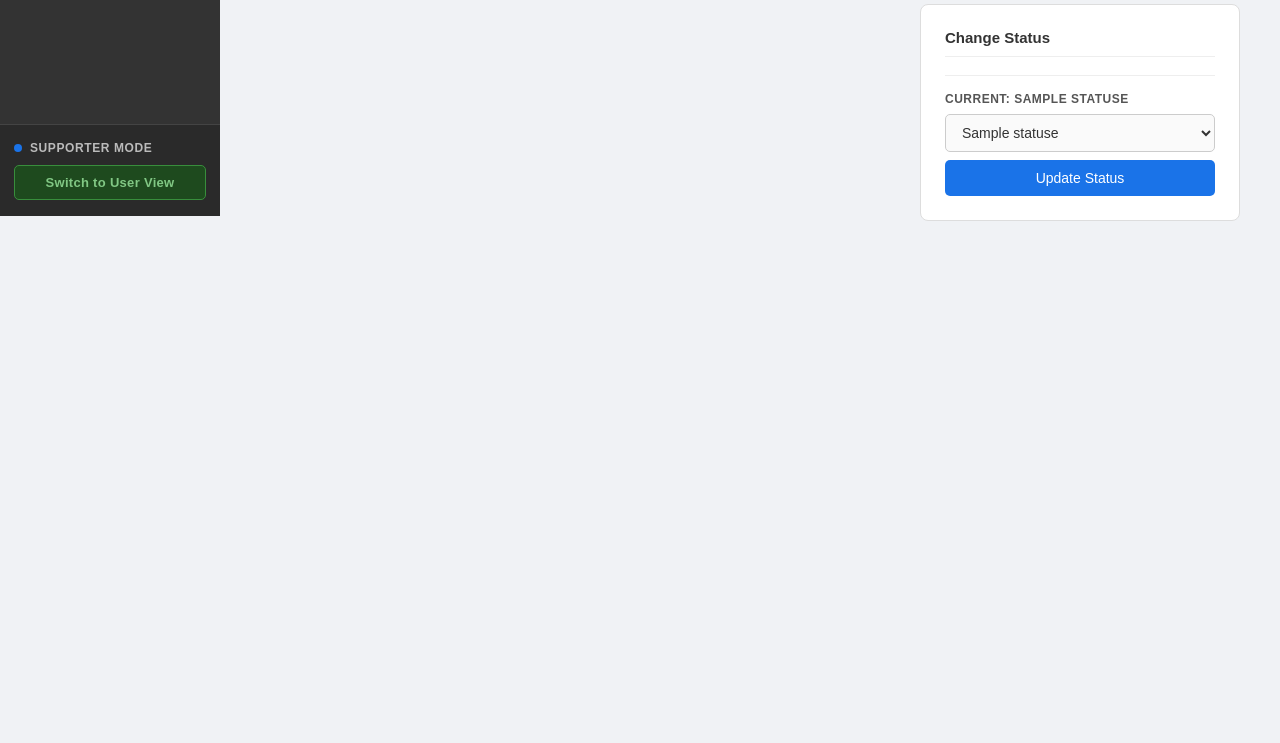
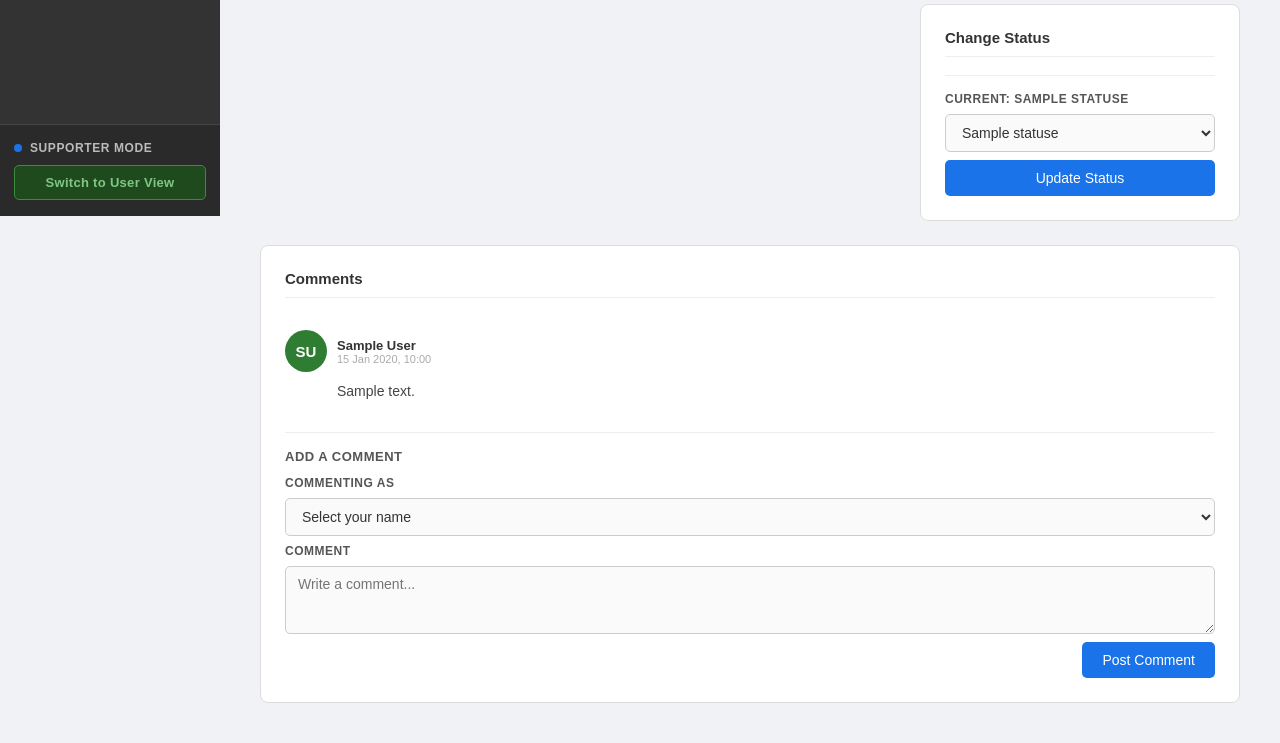
Before and after one commit to GhosTzRider/HF2-Ticket-system, a Django app: page /ticket/1/ in a window 1280 px wide. Shown: the part 584-1327 px from the top of the page. Before the commit the page ends 805 px from the top, so only its background shows below. Run offline with Django 5.2, Linux system fonts and the light colour scheme; tables that the repository leaves empty hold one stand-in row (values such as "Sample post").

Commit message:
Add comments functionality to ticket detail view; implement comment model, form, and styling

```diff
--- a/HF2_Ticket_system/TS/models.py
+++ b/HF2_Ticket_system/TS/models.py
@@ -104,3 +104,15 @@
 
     def __str__(self):
         return self.title
+
+
+class TicketComment(models.Model):
+    ticket = models.ForeignKey(Ticket, on_delete=models.DO_NOTHING, db_column='ticket_id', related_name='comments')
+    supporter = models.ForeignKey(Supporter, on_delete=models.DO_NOTHING, db_column='supporter_id')
+    user = models.ForeignKey(User, on_delete=models.DO_NOTHING, db_column='user_id')
+    comment = models.TextField()
+    created_at = models.DateTimeField(auto_now_add=True)
+
+    class Meta:
+        managed = False
+        db_table = 'ticket_comments'
--- a/HF2_Ticket_system/TS/static/TS/css/ticket_detail.css
+++ b/HF2_Ticket_system/TS/static/TS/css/ticket_detail.css
@@ -361,3 +361,129 @@
 .btn-confirm-delete:hover {
     background-color: #961e1e;
 }
+
+/* Comments section */
+.comments-section {
+    margin-top: 24px;
+    background: #fff;
+    border: 1px solid #ddd;
+    border-radius: 8px;
+    padding: 24px;
+}
+
+.comments-section h2 {
+    font-size: 15px;
+    color: #333;
+    margin-bottom: 18px;
+    padding-bottom: 10px;
+    border-bottom: 1px solid #eee;
+}
+
+.comment {
+    padding: 14px 0;
+    border-bottom: 1px solid #f0f0f0;
+}
+
+.comment:last-of-type {
+    border-bottom: none;
+}
+
+.comment-header {
+    display: flex;
+    align-items: center;
+    gap: 10px;
+    margin-bottom: 8px;
+}
+
+.comment-author {
+    font-size: 13px;
+    font-weight: bold;
+    color: #333;
+    display: block;
+}
+
+.comment-date {
+    font-size: 11px;
+    color: #aaa;
+    display: block;
+}
+
+.comment-body {
+    font-size: 14px;
+    color: #444;
+    line-height: 1.6;
+    white-space: pre-wrap;
+    padding-left: 52px;
+}
+
+.no-comments {
+    font-size: 13px;
+    color: #aaa;
+    font-style: italic;
+    margin-bottom: 16px;
+}
+
+/* Comment form */
+.comment-form {
+    display: flex;
+    flex-direction: column;
+    gap: 8px;
+    border-top: 1px solid #eee;
+    padding-top: 16px;
+    margin-top: 16px;
+}
+
+.comment-form h3 {
+    font-size: 13px;
+    color: #555;
+    text-transform: uppercase;
+    letter-spacing: 0.5px;
+    font-weight: bold;
+    margin-bottom: 4px;
+}
+
+.comment-form label {
+    font-size: 12px;
+    font-weight: bold;
+    color: #555;
+    text-transform: uppercase;
+    letter-spacing: 0.5px;
+}
+
+.comment-form select,
+.comment-form textarea {
+    width: 100%;
+    padding: 9px 12px;
+    border: 1px solid #ccc;
+    border-radius: 5px;
+    font-size: 14px;
+    color: #333;
+    background-color: #fafafa;
+}
+
+.comment-form select:focus,
+.comment-form textarea:focus {
+    outline: none;
+    border-color: #1a73e8;
+}
+
+.comment-form textarea {
+    resize: vertical;
+    font-family: Arial, sans-serif;
+}
+
+.comment-form button {
+    align-self: flex-end;
+    background-color: #1a73e8;
+    color: #fff;
+    border: none;
+    padding: 10px 20px;
+    border-radius: 5px;
+    font-size: 14px;
+    cursor: pointer;
+    transition: background 0.2s;
+}
+
+.comment-form button:hover {
+    background-color: #1558b0;
+}
--- a/HF2_Ticket_system/TS/templates/ticket_detail.html
+++ b/HF2_Ticket_system/TS/templates/ticket_detail.html
@@ -193,6 +193,47 @@
 
             </div>
         </div>
+
+        <!-- Comments section -->
+        <div class="comments-section">
+            <h2>Comments</h2>
+
+            {% if comments %}
+                {% for c in comments %}
+                <div class="comment">
+                    <div class="comment-header">
+                        <div class="avatar supporter">{{ c.supporter.first_name|first }}{{ c.supporter.last_name|first }}</div>
+                        <div>
+                            <span class="comment-author">{{ c.supporter.first_name }} {{ c.supporter.last_name }}</span>
+                            <span class="comment-date">{{ c.created_at|date:"d M Y, H:i" }}</span>
+                        </div>
+                    </div>
+                    <p class="comment-body">{{ c.comment }}</p>
+                </div>
+                {% endfor %}
+            {% else %}
+                <p class="no-comments">No comments yet.</p>
+            {% endif %}
+
+            {% if role == 'supporter' %}
+            <form method="post" class="comment-form">
+                {% csrf_token %}
+                <input type="hidden" name="action" value="add_comment">
+                <h3>Add a Comment</h3>
+                <label for="comment_supporter_id">Commenting as</label>
+                <select name="comment_supporter_id" id="comment_supporter_id" required>
+                    <option value="" disabled selected>Select your name</option>
+                    {% for supporter in supporters %}
+                    <option value="{{ supporter.id }}">{{ supporter.first_name }} {{ supporter.last_name }}</option>
+                    {% endfor %}
+                </select>
+                <label for="comment">Comment</label>
+                <textarea name="comment" id="comment" rows="3" placeholder="Write a comment..." required></textarea>
+                <button type="submit">Post Comment</button>
+            </form>
+            {% endif %}
+        </div>
+
     </div>
 
 </body>
--- a/HF2_Ticket_system/TS/views.py
+++ b/HF2_Ticket_system/TS/views.py
@@ -2,7 +2,7 @@
 from django.http import HttpResponse
 from django.shortcuts import render, redirect, get_object_or_404
 from django.utils import timezone
-from .models import User, Category, Service, Priority, Status, Supporter, Ticket, Article
+from .models import User, Category, Service, Priority, Status, Supporter, Ticket, Article, TicketComment
 
 SLA_THRESHOLDS = {
     'critical': timedelta(hours=4),
@@ -121,15 +121,25 @@
         action = request.POST.get('action')
         if action == 'assign_supporter':
             ticket.supporter_id = request.POST.get('supporter_id')
+            ticket.save()
         elif action == 'change_status':
             ticket.status_id = request.POST.get('status_id')
-        ticket.save()
+            ticket.save()
+        elif action == 'add_comment':
+            TicketComment.objects.create(
+                ticket=ticket,
+                supporter_id=request.POST.get('comment_supporter_id'),
+                user_id=ticket.user_id,
+                comment=request.POST.get('comment'),
+            )
         return redirect('ticket_detail', ticket_id=ticket_id)
 
+    comments = ticket.comments.select_related('supporter').order_by('created_at')
     context = {
         'ticket': ticket,
         'supporters': Supporter.objects.all(),
         'statuses': Status.objects.all(),
+        'comments': comments,
     }
     return render(request, 'ticket_detail.html', context)
 
```
